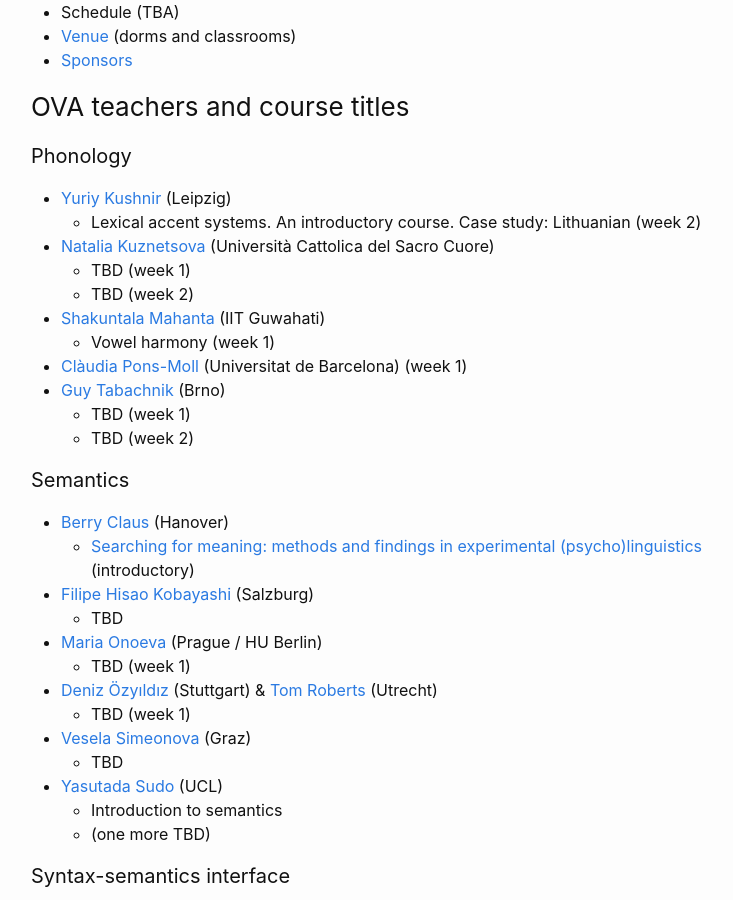
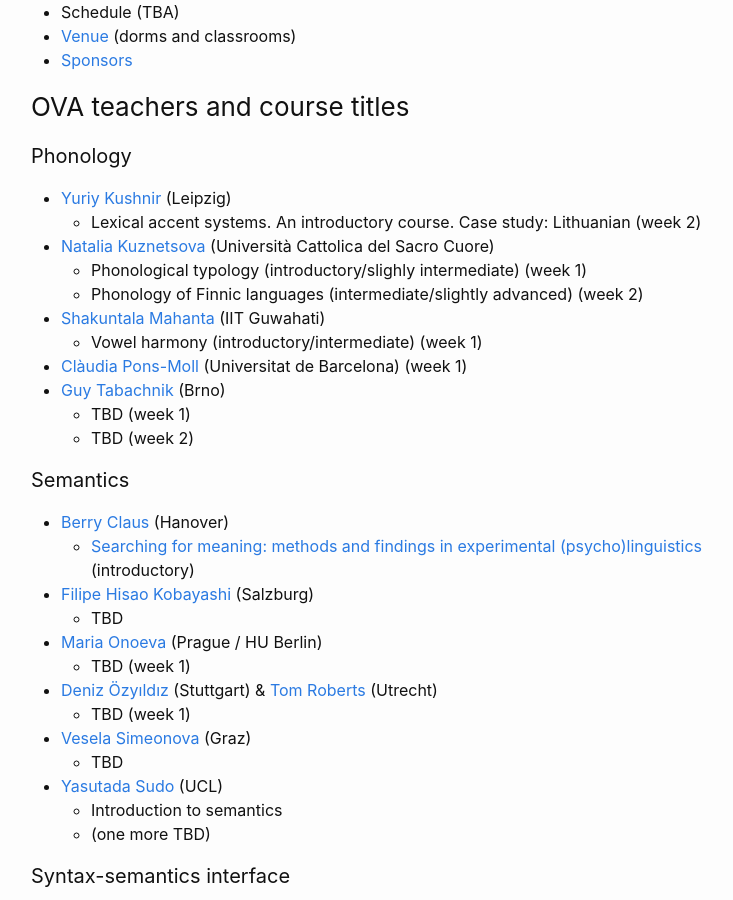
Before and after one commit to ovaschool/ovaschool.github.io, a Jekyll site: the page built from staticpages/ova2026.markdown, in a window 1280 px wide and 900 px high, scrolled down 338 px. Shown: the whole window, without its empty margins (239-972 px from the left). Built offline with Jekyll 4.4.1, drawn with Linux system fonts in a browser that asks for light colours.

Commit message:
Update ova2026.markdown

```diff
--- a/staticpages/ova2026.markdown
+++ b/staticpages/ova2026.markdown
@@ -20,10 +20,10 @@ Here you find information about:
 - [Yuriy Kushnir](https://yuriykushnir.com/) (Leipzig)
   - Lexical accent systems. An introductory course. Case study: Lithuanian (week 2)
 - [Natalia Kuznetsova](https://unicatt.academia.edu/NataliaKuznetsova) (Università Cattolica del Sacro Cuore)
-  - TBD (week 1)
-  - TBD (week 2)
+  - Phonological typology (introductory/slighly intermediate) (week 1)
+  - Phonology of Finnic languages (intermediate/slightly advanced) (week 2)
 - [Shakuntala Mahanta](https://www.iitg.ac.in/hss/faculty_page_profile.php?name=MzgvUVFIK2oydWpTaXFzNUJOUkExZz09) (IIT Guwahati)
-  - Vowel harmony (week 1)
+  - Vowel harmony (introductory/intermediate) (week 1)
 - [Clàudia Pons-Moll](https://stel.ub.edu/filologiacatalana/directori-organitzatiu/claudia-pons-moll) (Universitat de Barcelona) (week 1)
 - [Guy Tabachnik](https://gtabach.github.io/) (Brno)
   - TBD (week 1)
```
